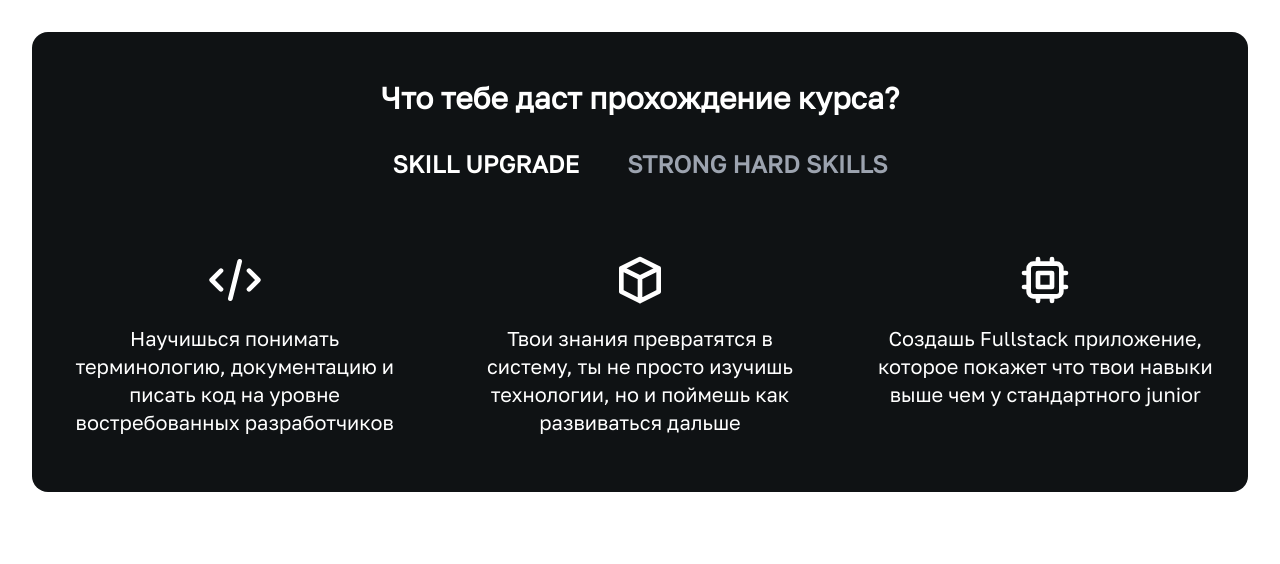
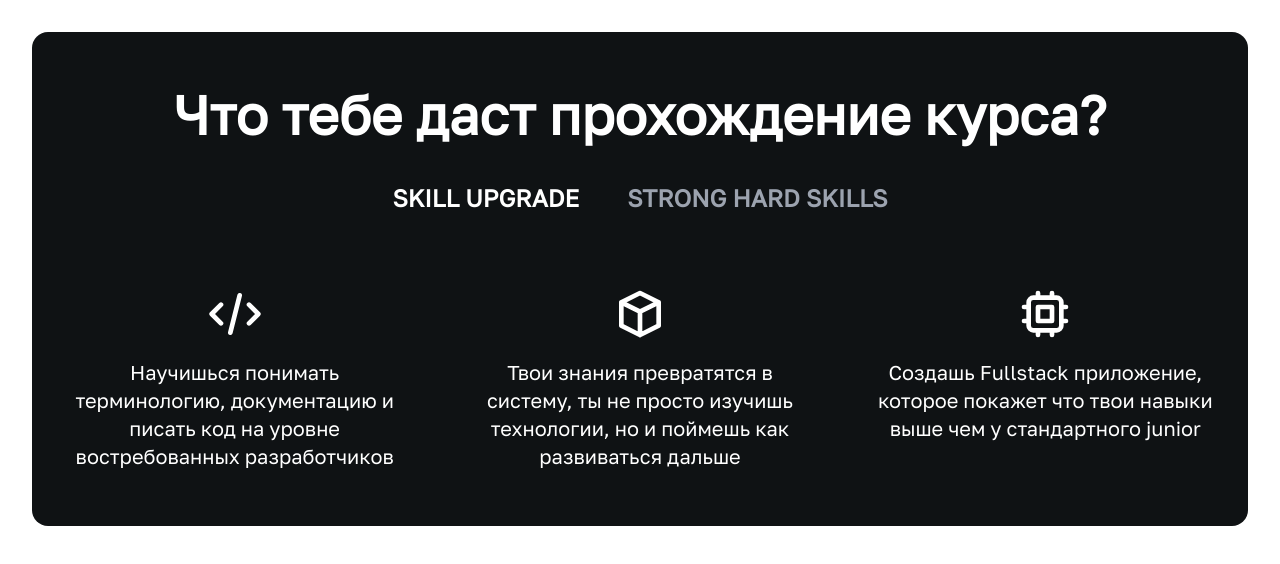
Before and after one commit to dliakin/react-tailwind-landing-page, a React (Create React App) app: page / in a window 1280 px wide. Shown: the top 564 px of the page. Built offline with nearby package versions, Linux system fonts and the light colour scheme.

Commit message:
fix styles

```diff
--- a/src/components/features/Features.tsx
+++ b/src/components/features/Features.tsx
@@ -7,7 +7,7 @@ function Features({ features, activeTab = 0 }: { features: IFeatureTab[]; active
     <div className="bg-[#0F1214] py-6 sm:py-8 lg:py-12 rounded-2xl m-8">
       <div className="max-w-screen-2xl px-4 md:px-8 mx-auto">
         <div className="mb-10 md:mb-4">
-          <h2 className="text-white text-2xl lg:text-3xl font-bold text-center mb-4 md:mb-6">Что тебе даст прохождение курса?</h2>
+          <h2 className="text-white text-2xl lg:text-54-70 font-bold text-center mb-4 md:mb-6">Что тебе даст прохождение курса?</h2>
         </div>
         <FeatureTab features={features} activeTab={activeTab}></FeatureTab>
       </div>
```
